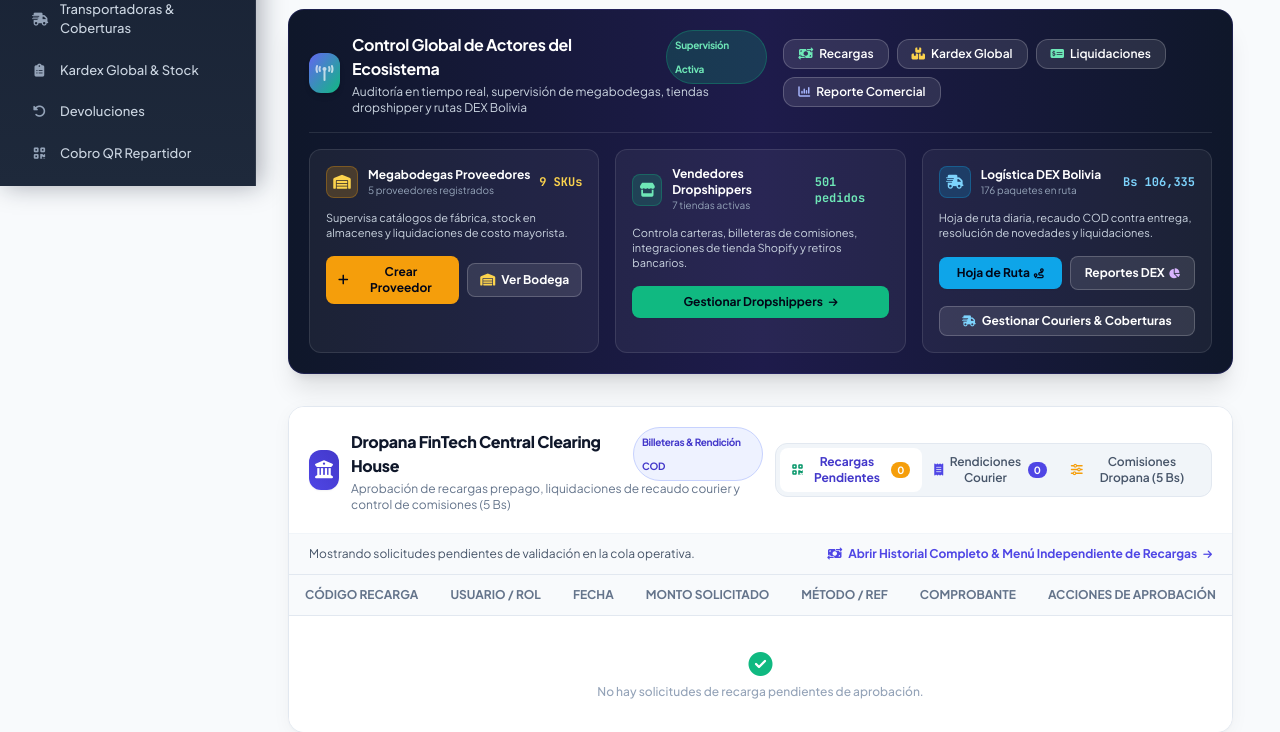
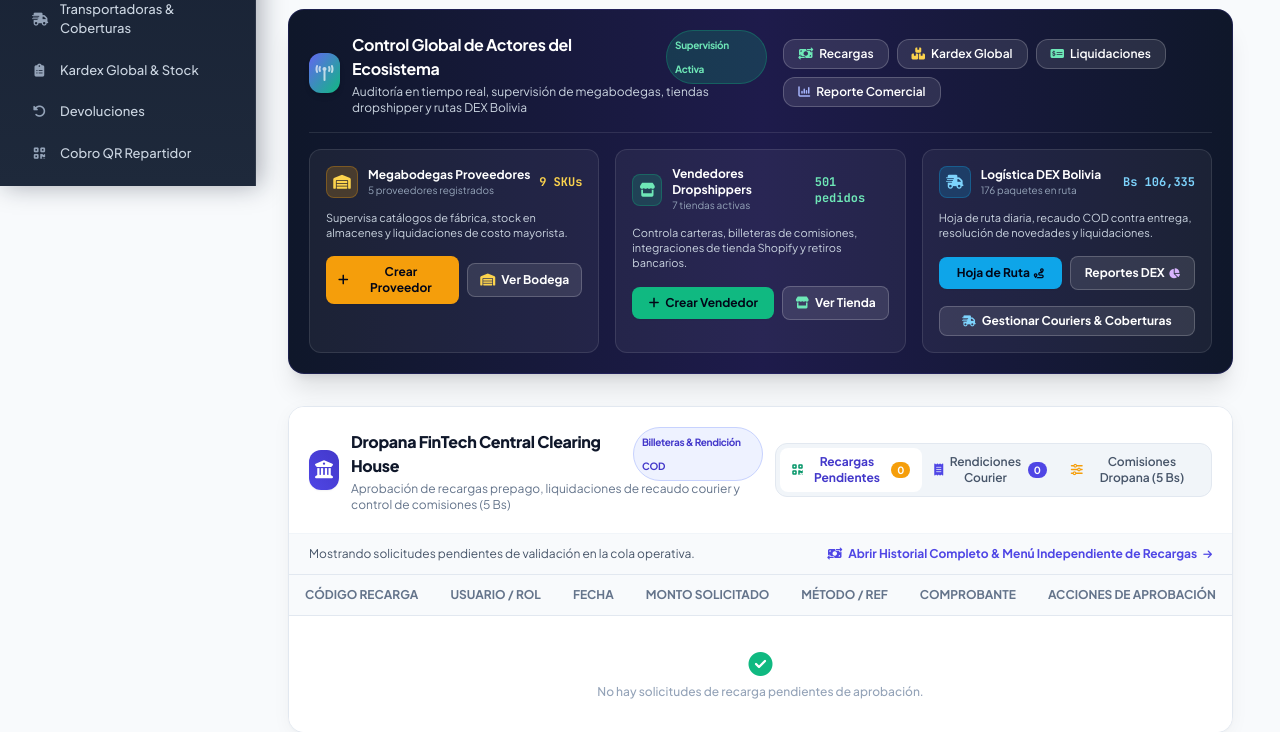
Before and after one commit to smartcoding0101-eng/dropanas, a Laravel app: page /panel/admin in a window 1280 px wide. Shown: the part 614-1346 px from the top of the page. Run offline with Laravel 12, Linux system fonts and the light colour scheme; a user stored in the database is signed in; data comes from the database, SQL or seed files in the repository; data that the repository does not hold is empty; parts of the project's set-up code (start-up, migrations or seed data) failed here and were passed over; some libraries are stand-ins or nearby versions.

Commit message:
feat(ux): habilitar boton Crear Vendedor en tarjeta de dropshippers y barra de supervision

```diff
--- a/resources/views/panels/admin.blade.php
+++ b/resources/views/panels/admin.blade.php
@@ -250,11 +250,18 @@
                 <p class="text-[11px] text-slate-300 leading-snug">
                     Controla carteras, billeteras de comisiones, integraciones de tienda Shopify y retiros bancarios.
                 </p>
-                <div class="pt-1">
+                <div class="pt-1 flex items-center gap-2">
+                    <button type="button" @click.stop="openCreateDropshipperModal()"
+                        class="flex-1 py-2 px-3 rounded-lg text-xs font-bold bg-emerald-500 hover:bg-emerald-400 text-slate-950 transition flex items-center justify-center gap-1.5 shadow-sm cursor-pointer"
+                        title="Abrir formulario para registrar un nuevo vendedor dropshipper">
+                        <i class="fa-solid fa-plus font-black"></i>
+                        <span>Crear Vendedor</span>
+                    </button>
                     <a href="{{ url('/panel/dropshipper') }}"
-                        class="w-full py-2 px-3 rounded-lg text-xs font-bold bg-emerald-500 hover:bg-emerald-400 text-slate-950 transition flex items-center justify-center gap-1.5 shadow-sm">
-                        <span>Gestionar Dropshippers</span>
-                        <i class="fa-solid fa-arrow-right text-[10px]"></i>
+                        class="py-2 px-3 rounded-lg text-xs font-bold bg-white/10 hover:bg-white/20 border border-white/20 text-white transition flex items-center justify-center gap-1.5"
+                        title="Supervisar Tienda y Billetera del Dropshipper">
+                        <i class="fa-solid fa-store text-emerald-300"></i>
+                        <span>Ver Tienda</span>
                     </a>
                 </div>
             </div>
@@ -1437,6 +1444,12 @@
                     <span>Al registrar el proveedor mayorista, se creará automáticamente su megabodega y su <strong>Billetera en BOB</strong> para liquidaciones de ventas COD.</span>
                 </div>
 
+                <div class="p-3 bg-emerald-50 rounded-xl border border-emerald-200 text-emerald-900 text-[11px] leading-snug flex items-start gap-2"
+                     x-show="newUserForm.role === 'dropshipper'">
+                    <i class="fa-solid fa-circle-info text-emerald-600 mt-0.5 shrink-0"></i>
+                    <span>Al registrar el vendedor dropshipper, se creará automáticamente su tienda virtual y su <strong>Billetera en BOB</strong> para ganancias de ventas COD.</span>
+                </div>
+
                 <div class="flex items-center justify-end gap-2 pt-3 border-t border-slate-100">
                     <button type="button" @click="userModalOpen = false"
                         class="px-4 py-2.5 rounded-xl text-xs font-semibold text-slate-600 hover:bg-slate-100 cursor-pointer">
@@ -1445,7 +1458,7 @@
                     <button type="submit" :disabled="creatingUser"
                         class="btn-scarlet px-5 py-2.5 rounded-xl text-xs font-bold flex items-center gap-2 shadow-md cursor-pointer">
                         <i class="fa-solid fa-check"></i>
-                        <span x-show="!creatingUser" x-text="newUserForm.role === 'provider' ? 'Registrar Proveedor' : 'Crear Usuario'"></span>
+                        <span x-show="!creatingUser" x-text="newUserForm.role === 'provider' ? 'Registrar Proveedor' : (newUserForm.role === 'dropshipper' ? 'Registrar Vendedor' : 'Crear Usuario')"></span>
                         <span x-show="creatingUser">Registrando...</span>
                     </button>
                 </div>
@@ -1489,11 +1502,26 @@ function adminDashboard() {
             const urlParams = new URLSearchParams(window.location.search);
             if (urlParams.get('open_modal') === 'provider' || window.location.hash === '#crear-proveedor') {
                 this.openCreateProviderModal();
+            } else if (urlParams.get('open_modal') === 'dropshipper' || window.location.hash === '#crear-dropshipper' || window.location.hash === '#crear-vendedor') {
+                this.openCreateDropshipperModal();
             }
         },
 
         openCreateProviderModal() {
             this.newUserForm.role = 'provider';
+            this.newUserForm.name = '';
+            this.newUserForm.email = '';
+            this.newUserForm.password = '';
+            this.newUserForm.document_id = '';
+            this.newUserForm.phone = '+591 ';
+            this.newUserForm.company_or_store_name = '';
+            this.newUserForm.department = 'Santa Cruz';
+            this.newUserForm.city = 'Santa Cruz de la Sierra';
+            this.userModalOpen = true;
+        },
+
+        openCreateDropshipperModal() {
+            this.newUserForm.role = 'dropshipper';
             this.newUserForm.name = '';
             this.newUserForm.email = '';
             this.newUserForm.password = '';
@@ -1539,6 +1567,12 @@ function adminDashboard() {
                         this.userModalOpen = false;
                         setTimeout(() => {
                             window.location.href = '{{ url("/panel/proveedor") }}?provider_id=' + data.data.id;
+                        }, 900);
+                    } else if (this.newUserForm.role === 'dropshipper' && data.data && data.data.id) {
+                        this.showToast('Vendedor dropshipper registrado exitosamente. Redirigiendo a su tienda...', 'success');
+                        this.userModalOpen = false;
+                        setTimeout(() => {
+                            window.location.href = '{{ url("/panel/dropshipper") }}?dropshipper_id=' + data.data.id;
                         }, 900);
                     } else {
                         this.showToast('Usuario creado exitosamente.', 'success');
--- a/resources/views/panels/dropshipper.blade.php
+++ b/resources/views/panels/dropshipper.blade.php
@@ -37,6 +37,11 @@
                 </select>
             </div>
             @endif
+
+            <a href="{{ url('/panel/admin') }}#crear-dropshipper"
+                class="px-3.5 py-1.5 rounded-xl bg-emerald-500 hover:bg-emerald-400 text-slate-950 text-xs font-bold transition inline-flex items-center gap-1.5 shadow-sm cursor-pointer">
+                <i class="fa-solid fa-plus font-bold"></i> Registrar Nuevo Dropshipper
+            </a>
 
             <a href="{{ url('/panel/admin') }}" class="px-3.5 py-1.5 rounded-xl bg-white/10 hover:bg-white/20 border border-white/20 text-xs font-bold text-white transition inline-flex items-center gap-1.5">
                 <i class="fa-solid fa-arrow-left"></i> Volver a Panel Admin
```
